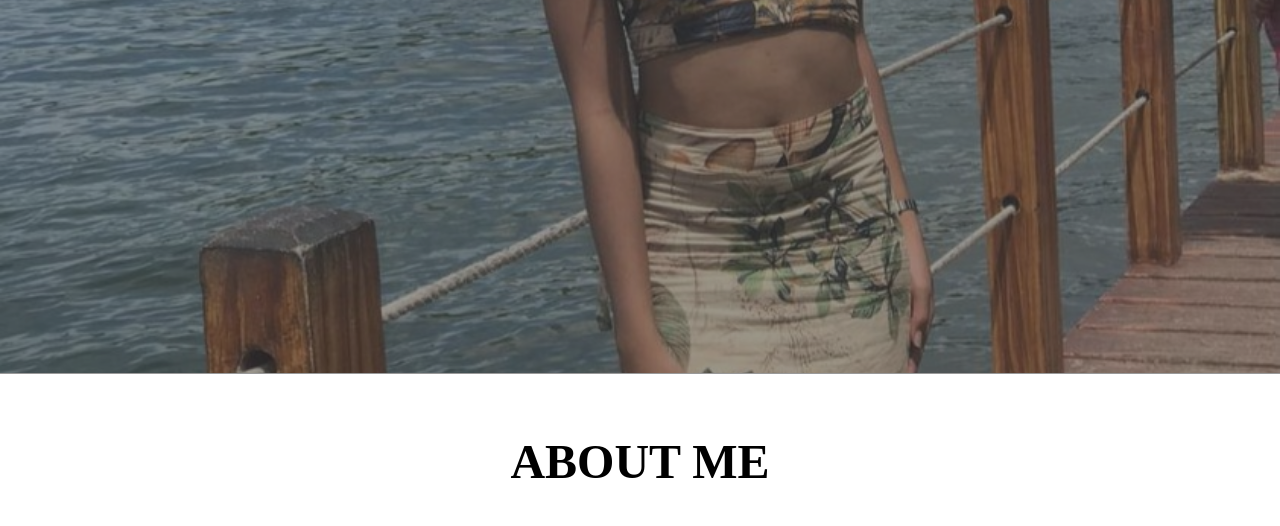
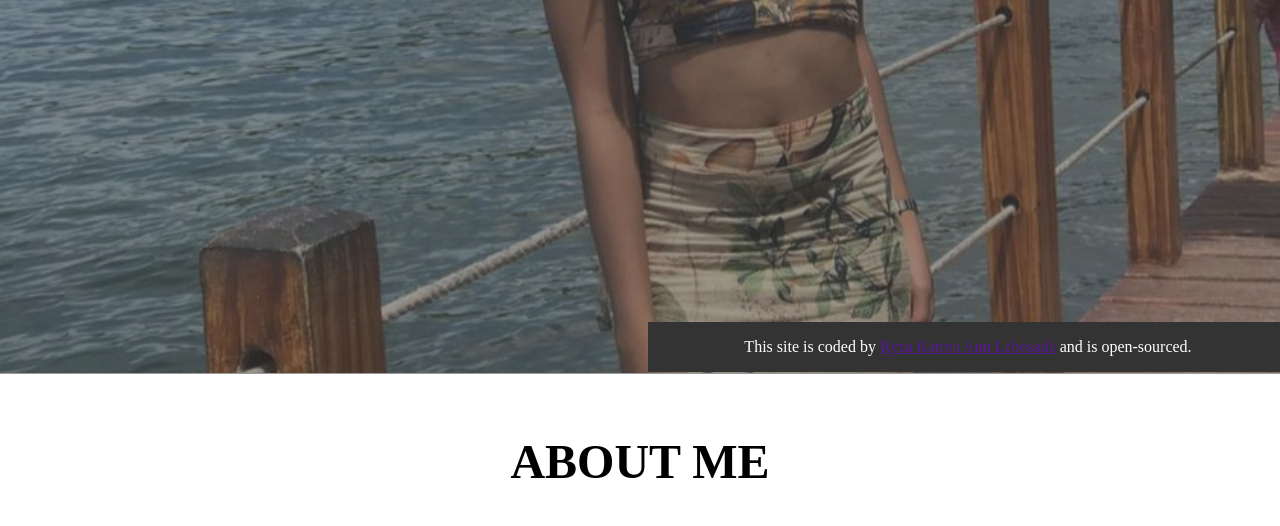
Before and after one commit to Katrenlebosada/myportfolio, a plain HTML site: page index.html in a window 1280 px wide. Shown: the part 527-1053 px from the top of the page. Drawn offline with Linux system fonts and the light colour scheme.

Commit message:
Add files via upload

```diff
--- a/index.html
+++ b/index.html
@@ -24,6 +24,9 @@
                 See More
             </button>
         </div>
+        <div class="footer">
+            <span>This site is coded by  <a href="" target=”_blank”>Ryza Katren Ann Lebosada</a> and is open-sourced.</span>
+                 </div>
 
     </section>
     <section id="about">
@@ -102,10 +105,14 @@
                     <h2>saajig</h2>
                 </div>
             </div>
+
             </div>
         </div>
-            </div>
+        </div>
         </div>
     </section>
+
+
+      </div>
 </body>
 </html>
--- a/style.css
+++ b/style.css
@@ -170,3 +170,13 @@ html{
     text-align: center;
     margin: 150px;
 }
+.footer {
+    background-color: #333;
+    color: #fff;
+    padding: 1em;
+    text-align: center;
+    margin-bottom: -785px;
+    width: 50%;
+    margin-left: 648px;
+    font-size: 1em;
+  }
```
